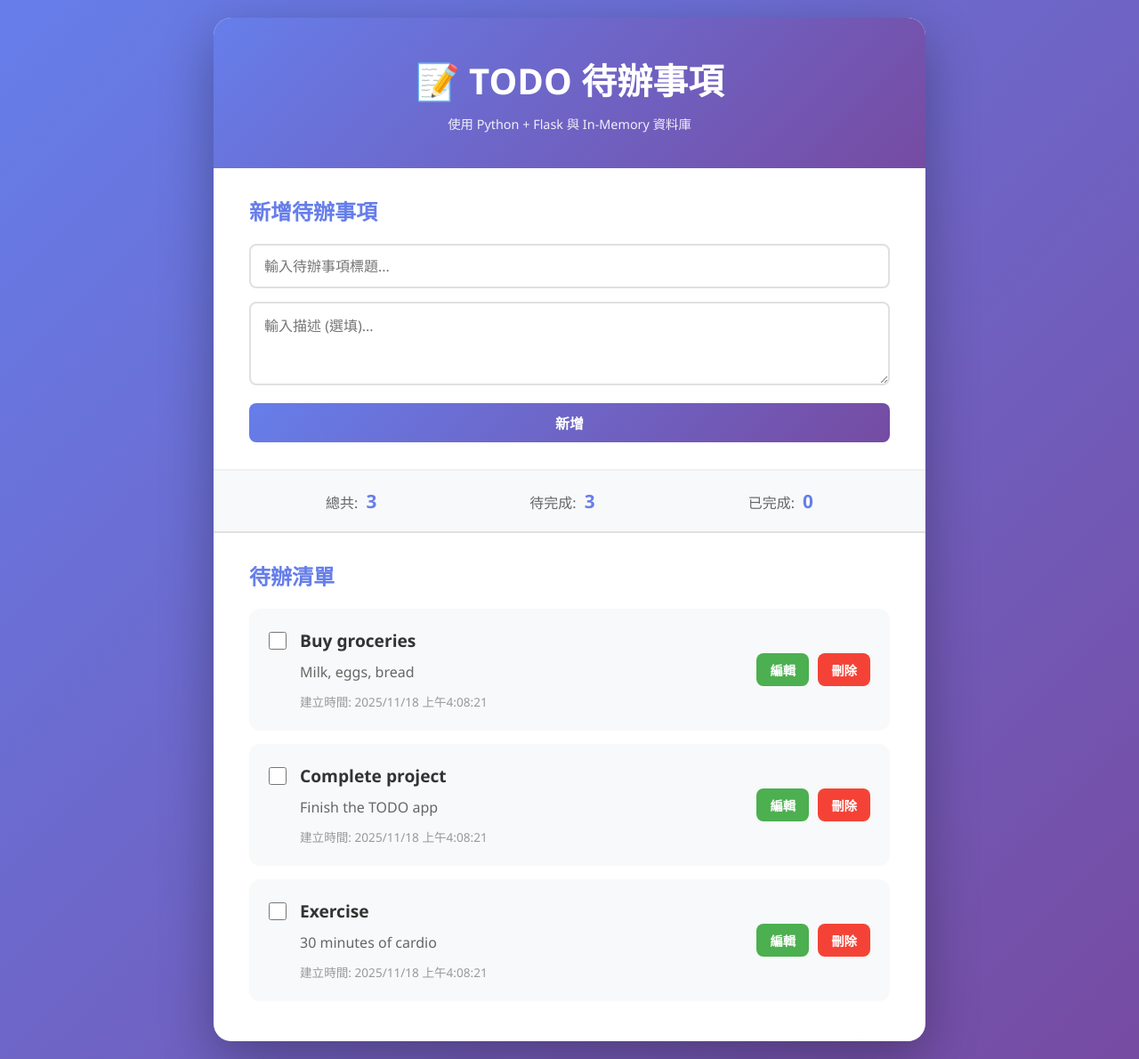
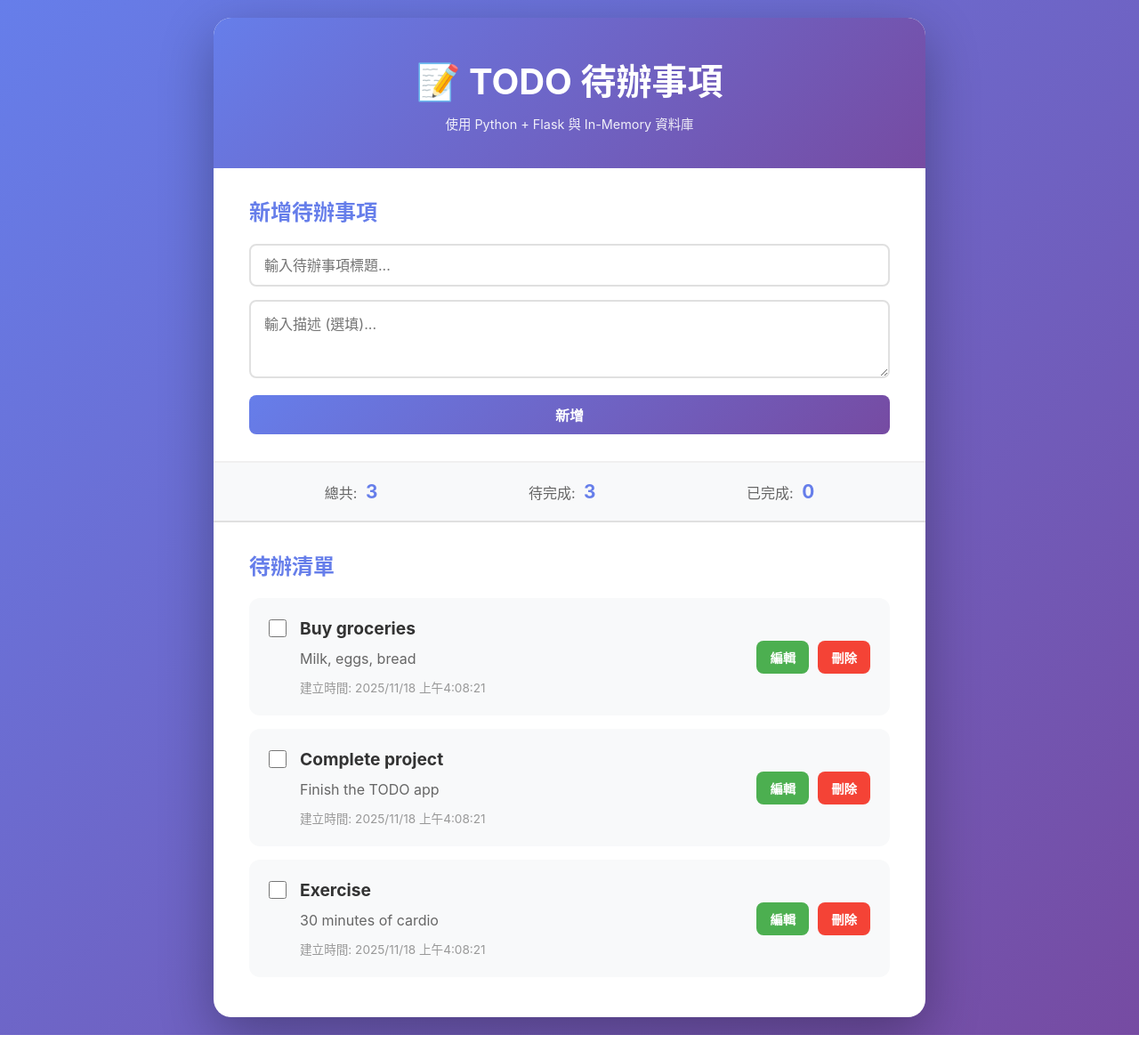
Before and after one commit to MoneyDemo/20251118-GH300, a Flask app: page / in a window 1280 px wide. Shown: the whole page at 89% size. After the commit the page ends 1163 px from the top, so only its background shows below. Run offline with Flask 3, Linux system fonts and the light colour scheme.

Commit message:
Fix Chinese font rendering in screenshots - add CJK font support
Co-authored-by: lettucebo <891383+lettucebo@users.noreply.github.com>

```diff
--- a/static/style.css
+++ b/static/style.css
@@ -6,7 +6,7 @@
 }
 
 body {
-    font-family: 'Segoe UI', Tahoma, Geneva, Verdana, sans-serif;
+    font-family: -apple-system, BlinkMacSystemFont, 'Segoe UI', 'Noto Sans TC', 'Noto Sans CJK TC', 'Microsoft JhengHei', 'PingFang TC', 'Heiti TC', 'Microsoft YaHei', sans-serif;
     background: linear-gradient(135deg, #667eea 0%, #764ba2 100%);
     min-height: 100vh;
     padding: 20px;
```
